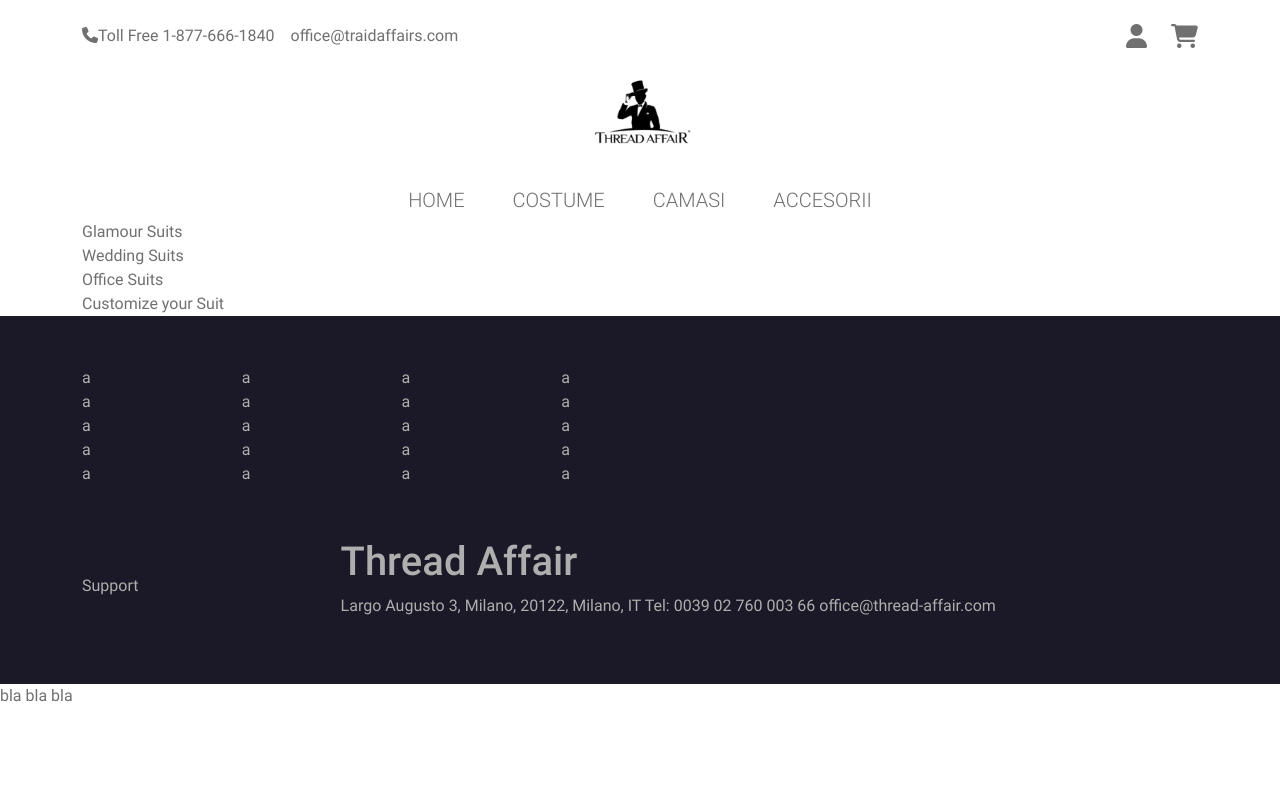
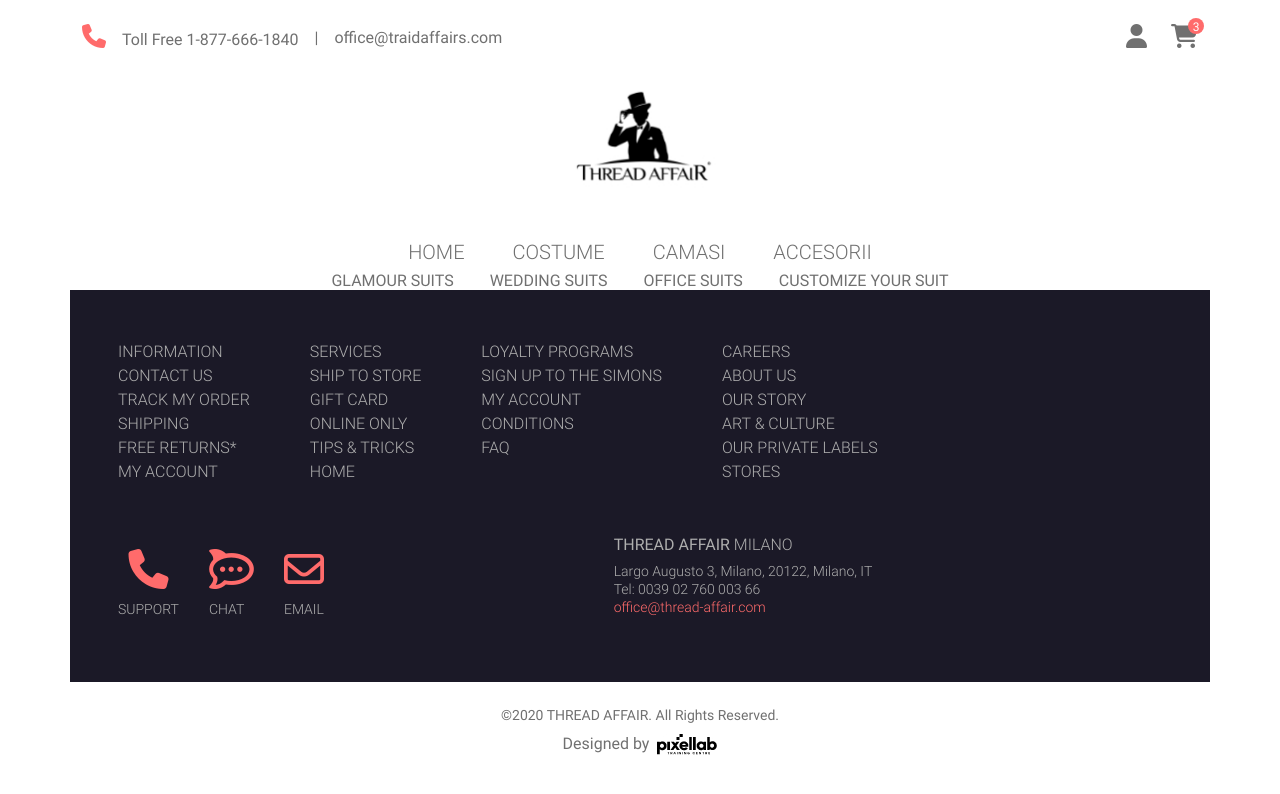
Before and after one commit to Hustlingz/ta-hustlingz-pixellab-responsive, a Next.js app: page / in a window 1280 px wide. Shown: the top 794 px of the page. Built offline with nearby package versions, Linux system fonts and the light colour scheme.

Commit message:
Thread Affair Update!3

```diff
--- a/src/app/layout.jsx
+++ b/src/app/layout.jsx
@@ -1,14 +1,14 @@
-import './globals.scss'
+import './globals.scss';
 
 export const metadata = {
   title: 'Thread Affair',
   description: 'A high quality suit ecommerce brand',
-}
+};
 
 export default function RootLayout({ children }) {
   return (
     <html lang="en">
       <body>{children}</body>
     </html>
-  )
+  );
 }
--- a/src/app/styles/common/_footer.scss
+++ b/src/app/styles/common/_footer.scss
@@ -3,6 +3,7 @@
     background: $main-bg;
     color: $gray-tertiary;
     padding: 50px 0;
+    font-weight: 300;
 
     &-inner {
       display: grid;
@@ -25,6 +26,7 @@
     display: flex;
     flex-wrap: wrap;
     row-gap: 50px;
+    text-transform: uppercase;
 
     ul {
       width: 50%;
@@ -34,8 +36,7 @@
       flex-wrap: nowrap;
       row-gap: initial;
       column-gap: 60px;
-      display: grid;
-      grid-template: 1fr / repeat(4, 1fr) 477px;
+      display: flex;
 
       ul {
         width: auto;
@@ -45,15 +46,62 @@
 
   &-contact {
     grid-area: contact;
+
+    h1 {
+      font-size: 16px;
+      line-height: 18px;
+      text-transform: uppercase;
+      font-weight: inherit;
+
+      span {
+        font-weight: 400;
+      }
+    }
+
+    p {
+      display: flex;
+      flex-direction: column;
+      font-size: 14px;
+      line-height: 18px;
+
+      span:last-child {
+        color: $brand-primary;
+      }
+    }
   }
 
   &-connect {
     grid-area: connect;
     justify-self: center;
 
+    ul {
+      display: flex;
+      gap: 30px;
+      text-transform: uppercase;
+      font-size: 14px;
+
+      i[class*='fa-'] {
+        display: block;
+        font-size: 40px;
+        color: $brand-primary;
+        text-align: center;
+        margin-bottom: 10px;
+      }
+    }
+
     @include media-breakpoint-up(lg) {
       justify-self: start;
       align-self: center;
     }
   }
+
+  &-secondary {
+    text-align: center;
+    color: $gray-primary;
+
+    p:first-child {
+      font-size: 14px;
+      line-height: 18px;
+    }
+  }
 }
--- a/src/app/styles/common/_header.scss
+++ b/src/app/styles/common/_header.scss
@@ -26,7 +26,14 @@
   &-contact {
     ul {
       display: flex;
+      align-items: center;
       gap: 16px;
+
+      i[class*='fa-'] {
+        margin-right: 16px;
+        color: $brand-primary;
+        font-size: 24px;
+      }
     }
   }
 
@@ -39,6 +46,18 @@
       i[class*='fa-'] {
         font-size: 24px;
       }
+
+      .cart-quantity {
+        width: 16px;
+        height: 16px;
+        background: $brand-primary;
+        border-radius: 50%;
+        position: absolute;
+        top: -6px;
+        right: -6px;
+        color: $white;
+        font-size: 12px;
+      }
     }
   }
 
@@ -48,11 +67,14 @@
     text-align: center;
 
     img {
-      max-width: 128px;
+      width: 88px;
     }
 
     @include media-breakpoint-up(lg) {
       grid-row: 2 / 3;
+      img {
+        width: 180px;
+      }
     }
   }
 
@@ -80,5 +102,26 @@
         }
       }
     }
+
+    .nav-secondary {
+      ul {
+        display: flex;
+        gap: 36px;
+        justify-content: center;
+
+        a {
+          display: block;
+          font-weight: 400;
+          line-height: 18px;
+          font-size: 16px;
+          text-transform: uppercase;
+          transition: color 0.2s linear;
+
+          &:hover {
+            color: $brand-primary;
+          }
+        }
+      }
+    }
   }
 }
--- a/src/components/common/Footer.jsx
+++ b/src/components/common/Footer.jsx
@@ -1,117 +1,146 @@
 export default function Footer() {
   return (
     <>
-      <div className="footer-primary">
-        <div className="footer-primary-inner container">
+      <div className="footer-primary container mb-4">
+        <div className="footer-primary-inner px-5">
           <section className="footer-nav">
             <ul>
               <li>
-                <a href="/" title="">
-                  a
+                <a href="/" title="Information">
+                  Information
                 </a>
               </li>
+
               <li>
-                <a href="/" title="">
-                  a
+                <a href="/" title="Contact us">
+                  Contact us
                 </a>
               </li>
+
               <li>
-                <a href="/" title="">
-                  a
+                <a href="/" title="Track my order">
+                  Track my order
                 </a>
               </li>
+
               <li>
-                <a href="/" title="">
-                  a
+                <a href="/" title="Shipping">
+                  Shipping
                 </a>
               </li>
+
               <li>
-                <a href="/" title="">
-                  a
+                <a href="/" title="Free returns">
+                  Free returns*
+                </a>
+              </li>
+
+              <li>
+                <a href="/" title="My account">
+                  My account
                 </a>
               </li>
             </ul>
 
             <ul>
               <li>
-                <a href="/" title="">
-                  a
+                <a href="/" title="Services">
+                  Services
                 </a>
               </li>
               <li>
-                <a href="/" title="">
-                  a
+                <a href="/" title="Ship to store">
+                  Ship to store
                 </a>
               </li>
               <li>
-                <a href="/" title="">
-                  a
+                <a href="/" title="Gift card">
+                  Gift card
                 </a>
               </li>
               <li>
-                <a href="/" title="">
-                  a
+                <a href="/" title="Online only">
+                  Online only
                 </a>
               </li>
               <li>
-                <a href="/" title="">
-                  a
+                <a href="/" title="Tips & tricks">
+                  Tips & tricks
+                </a>
+              </li>
+
+              <li>
+                <a href="/" title="Home">
+                  Home
                 </a>
               </li>
             </ul>
 
             <ul>
               <li>
-                <a href="/" title="">
-                  a
+                <a href="/" title="Loyalty programs">
+                  Loyalty programs
                 </a>
               </li>
+
               <li>
-                <a href="/" title="">
-                  a
+                <a href="/" title="Sign up to the Simons">
+                  Sign up to the Simons
                 </a>
               </li>
+
               <li>
-                <a href="/" title="">
-                  a
+                <a href="/" title="My account">
+                  My account
                 </a>
               </li>
+
               <li>
-                <a href="/" title="">
-                  a
+                <a href="/" title="Conditions">
+                  Conditions
                 </a>
               </li>
+
               <li>
-                <a href="/" title="">
-                  a
+                <a href="/" title="Faq">
+                  Faq
                 </a>
               </li>
             </ul>
 
             <ul>
               <li>
-                <a href="/" title="">
-                  a
+                <a href="/" title="Careers">
+                  Careers
+                </a>
+              </li>
+
+              <li>
+                <a href="/" title="About us">
+                  About us
+                </a>
+              </li>
+
+              <li>
+                <a href="/" title="Our story">
+                  Our story
                 </a>
               </li>
               <li>
-                <a href="/" title="">
-                  a
+                <a href="/" title="Art & Culture">
+                  Art & Culture
                 </a>
               </li>
+
               <li>
-                <a href="/" title="">
-                  a
+                <a href="/" title="Our private labels">
+                  Our private labels
                 </a>
               </li>
+
               <li>
-                <a href="/" title="">
-                  a
-                </a>
-              </li>
-              <li>
-                <a href="/" title="">
-                  a
+                <a href="/" title="Stores">
+                  Stores
                 </a>
               </li>
             </ul>
@@ -119,21 +148,53 @@
 
           <section className="footer-contact">
             <h1>
-              <span>Thread Affair</span>
+              <span>Thread Affair</span> Milano
             </h1>
 
             <p>
-              Largo Augusto 3, Milano, 20122, Milano, IT Tel: 0039 02 760 003 66
-              office@thread-affair.com
+              <span>Largo Augusto 3, Milano, 20122, Milano, IT</span>
+
+              <span>
+                Tel:{' '}
+                <a
+                  href="tel:+0039 02 760 003 66"
+                  title="Thread Affair phone number"
+                >
+                  0039 02 760 003 66
+                </a>
+              </span>
+
+              <span>
+                <a
+                  href="mailto:office@thread-affair.com"
+                  title="Thread Affair email adress"
+                >
+                  office@thread-affair.com
+                </a>
+              </span>
             </p>
           </section>
 
           <section className="footer-connect">
             <ul>
               <li>
-                <a href="" title="">
-                  <i className="fa-solid"></i>
+                <a href="tel:+0039 02 760 003 66" title="Call us">
+                  <i className="fa-solid fa-phone"></i>
                   Support
+                </a>
+              </li>
+
+              <li>
+                <a href="/" title="Ask us a question">
+                  <i class="fa-brands fa-rocketchat"></i>
+                  Chat
+                </a>
+              </li>
+
+              <li>
+                <a href="mailto:office@thread-affair.com" title="E-mail us">
+                  <i class="fa-regular fa-envelope"></i>
+                  Email
                 </a>
               </li>
             </ul>
@@ -141,7 +202,23 @@
         </div>
       </div>
 
-      <div className="footer-secondary">bla bla bla</div>
+      <div className="footer-secondary container">
+        <p className="mb-2">©2020 THREAD AFFAIR. All Rights Reserved.</p>
+
+        <p className="d-flex gap-2 justify-content-center align-items-center">
+          Designed by
+          <a
+            href="http://www.pixellab.ro/"
+            title="Pixellab website"
+            target="_blank"
+            rel="noopener noreferrer"
+          >
+            <picture>
+              <img src="/images/pixellab_logo.jpg" alt="Pixellab Logo" />
+            </picture>
+          </a>
+        </p>
+      </div>
     </>
   );
 }
--- a/src/components/common/Header.jsx
+++ b/src/components/common/Header.jsx
@@ -10,6 +10,8 @@
                 Toll Free 1-877-666-1840
               </a>
             </li>
+
+            <li>|</li>
 
             <li>
               <a href="mailto:office@traidaffairs.com" title="Email us">
@@ -37,9 +39,10 @@
 
         <div className="header-controls">
           <ul className="d-flex gap-4 flex-lg-row-reverse">
-            <li>
+            <li className="position-relative">
               <button type="button" title="Cart">
                 <i className="fa-solid fa-cart-shopping"></i>
+                <span className="d-none d-lg-block cart-quantity">3</span>
               </button>
             </li>
 
```
